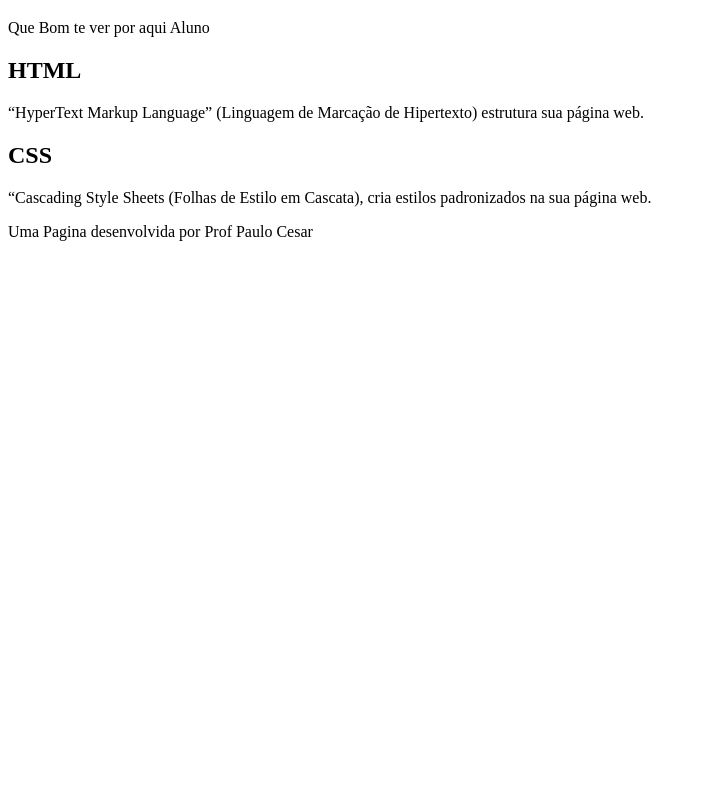
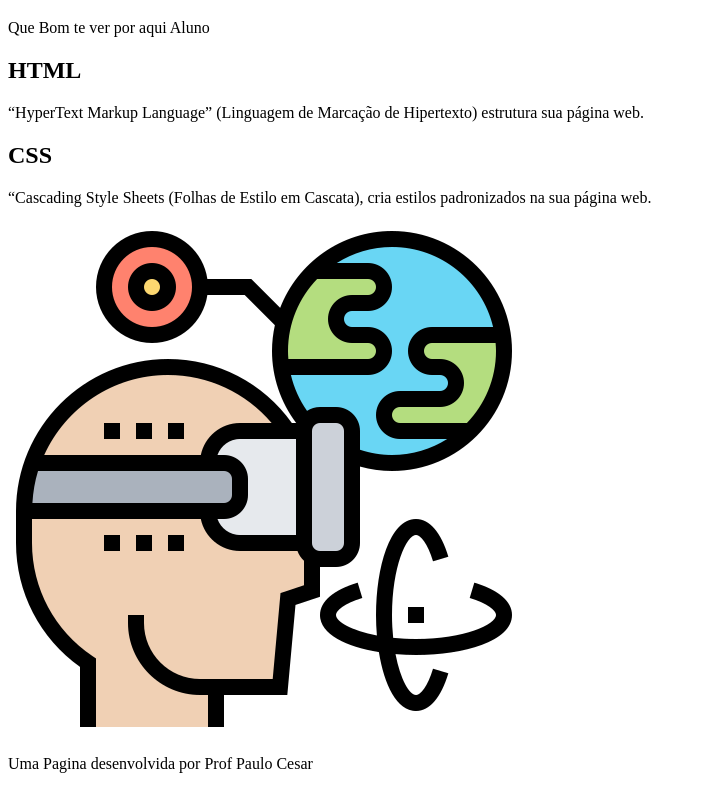
Before and after one commit to BladeBompastor/Bom-Pastor, a plain HTML site: page index.html in a window 1280 px wide. Shown: the part 61-850 px from the top of the page, without its empty margins (0-702 px from the left). Before the commit the page ends 800 px from the top, so only its background shows below. Drawn offline with Linux system fonts and the light colour scheme.

Commit message:
finalizando a pagina HTML

```diff
--- a/index.html
+++ b/index.html
@@ -18,7 +18,7 @@
    </section>
 <h2>CSS</h2>
 <p>“Cascading Style Sheets (Folhas de Estilo em Cascata), cria estilos padronizados na sua página web.</p>
-   <footer>
+   <img src="imagem/imagemtecnologica.png" alt="imagens com figuras tecnologicas de uma pessoa com osculos virtual e um planeta tecnologico">
 <section>
 
    </footer>
```
Also changed, not shown: imagem/imagemtecnologica.png (added).
